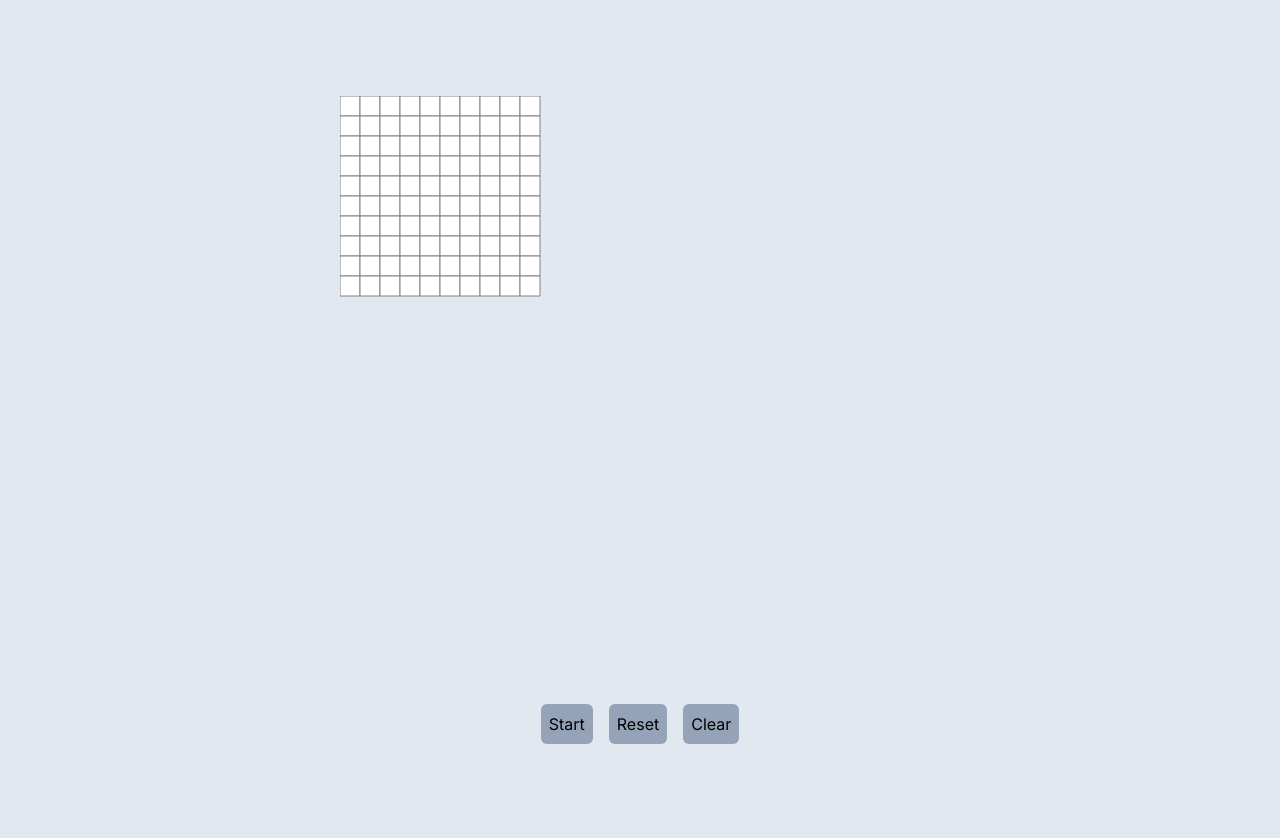
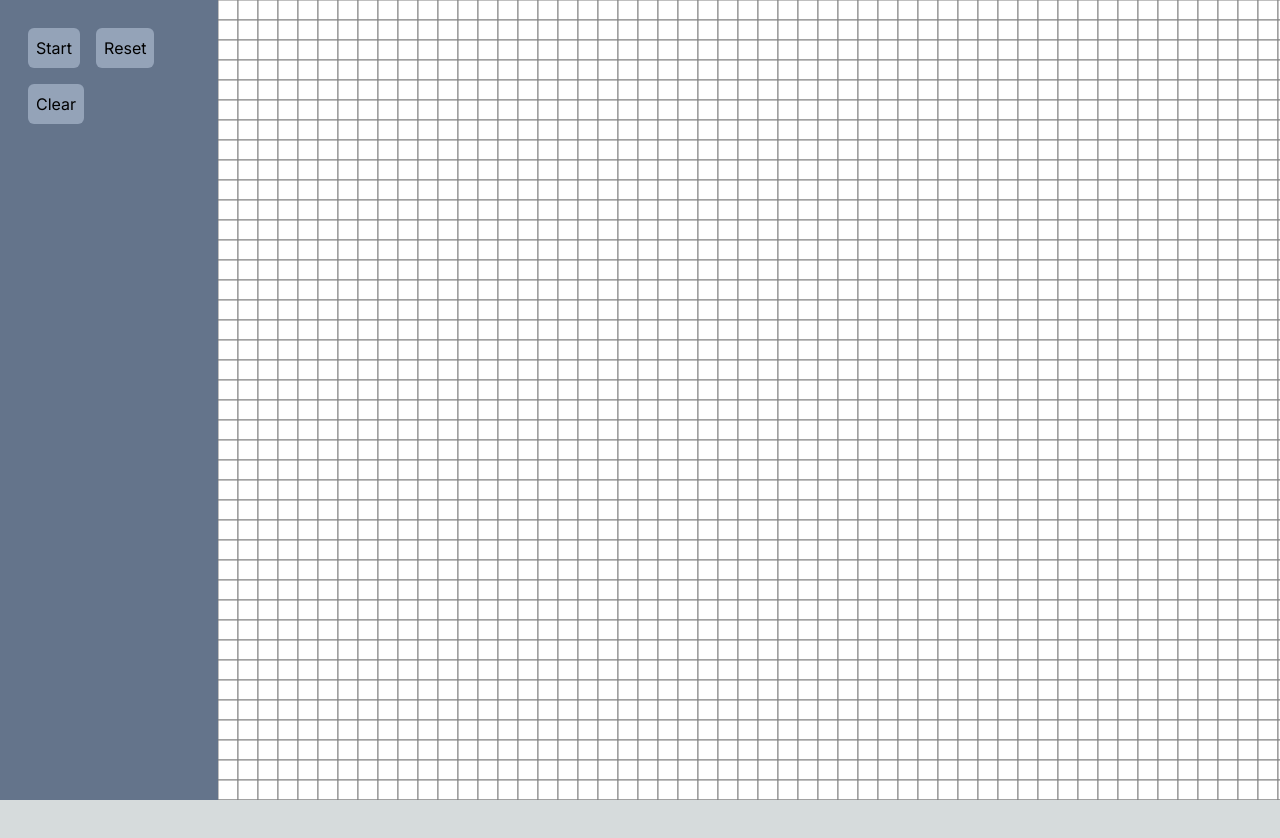
Before and after one commit to Brandon-Perry/GameOfLife, a Next.js app in the folder client/: page / in a window 1280 px wide. Shown: the top 838 px of the page. After the commit the page ends 800 px from the top, so only its background shows below. Built offline with nearby package versions, Linux system fonts and the light colour scheme.

Commit message:
created a hook for setting the size of the canvas

```diff
--- a/client/src/app/page.tsx
+++ b/client/src/app/page.tsx
@@ -6,9 +6,9 @@ import { useRef } from "react";
 export default function Home() {
   const boardRef = useRef<BoardRef | null>(null);
   return (
-    <main className="flex min-h-screen flex-col items-center justify-between p-24 bg-slate-200">
+    <main className="flex min-h-screen flex-rows bg-slate-200">
+      <Controls boardRef={boardRef} />
       <Board ref={boardRef} />
-      <Controls boardRef={boardRef} />
     </main>
   );
 }
--- a/client/src/components/board/Board.tsx
+++ b/client/src/components/board/Board.tsx
@@ -2,6 +2,7 @@
 import React, {
   Ref,
   forwardRef,
+  useEffect,
   useImperativeHandle,
   useRef,
   useState,
@@ -10,6 +11,7 @@ import { useBoardState } from "./hooks/useBoardState";
 import { Coord } from "@/types";
 import { usePaint } from "./hooks/usePaint";
 import { Group, Layer, Rect, Stage } from "react-konva";
+import useBoardSize from "./hooks/useBoardSize";
 
 export type BoardRef = {
   start: () => void;
@@ -25,7 +27,7 @@ export default forwardRef(function Board(
   ref: Ref<BoardRef>,
 ) {
   const { boardState, boardDispatch, cacheBoard, loadCachedBoard } =
-    useBoardState(10);
+    useBoardState(65);
 
   const { startPaint, onPaint, stopPaint } = usePaint((coord: Coord) =>
     boardDispatch({ action: "turnOn", payload: { coord } }),
@@ -36,6 +38,10 @@ export default forwardRef(function Board(
 
   // stores id for shutting down setInterval for game loop
   const intervalRef = useRef<ReturnType<typeof setInterval> | null>(null);
+
+  const viewRef = useRef<HTMLDivElement | null>(null);
+
+  const { height, width } = useBoardSize(viewRef);
 
   useImperativeHandle<BoardProps, BoardRef>(ref, () => {
     return {
@@ -91,9 +97,9 @@ export default forwardRef(function Board(
   };
 
   return (
-    <div onMouseLeave={stopPaint}>
-      <Stage height={600} width={600}>
-        <Layer height={400 * zoomFactor} width={400 * zoomFactor}>
+    <div onMouseLeave={stopPaint} className="w-full" ref={viewRef}>
+      <Stage height={height} width={width}>
+        <Layer height={height} width={width}>
           {boardState.map((row, y) => (
             <Group>
               {row.map((state, x) => (
--- /dev/null
+++ b/client/src/components/board/hooks/useBoardSize.ts
@@ -0,0 +1,29 @@
+import { MutableRefObject, useEffect, useState } from "react";
+
+type Size = { height: number; width: number };
+
+/**
+ * Returns the size that the board should be based on its wrapper div
+ * @param ref
+ * @returns
+ */
+export default function useBoardSize(
+  ref: MutableRefObject<HTMLElement | null>,
+): Size {
+  const [size, setSize] = useState<Size>({ height: 0, width: 0 });
+
+  useEffect(() => {
+    if (ref.current === null) return;
+    const observer = new ResizeObserver((element) => {
+      console.log("changed");
+      setSize(() => ({
+        height: element[0].target.clientHeight,
+        width: element[0].target.clientWidth,
+      }));
+    });
+    observer.observe(ref.current);
+    return () => (ref.current ? observer.unobserve(ref.current) : undefined);
+  }, [ref.current]);
+
+  return size;
+}
--- a/client/src/components/controls/Controls.tsx
+++ b/client/src/components/controls/Controls.tsx
@@ -10,7 +10,7 @@ export default function Controls({
 }) {
   const [isPlaying, setIsPlaying] = useState<boolean>(false);
   return (
-    <div>
+    <div className="p-5 bg-slate-500">
       <button
         className="p-2 bg-slate-400 rounded-md m-2"
         onClick={() => {
```
